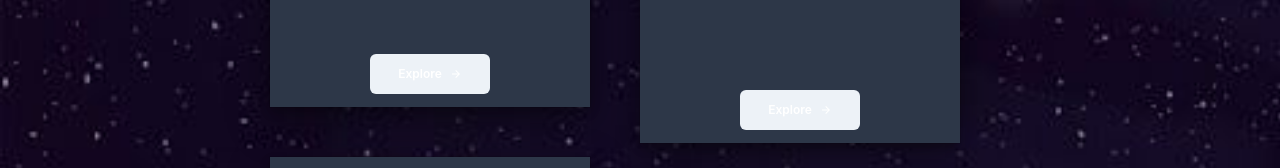
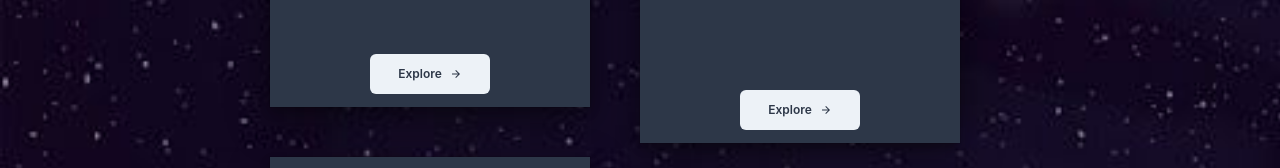
Before and after one commit to 69kazu69/portfolio, a Next.js app: page /components/Projects in a window 1280 px wide. Shown: the part 373-541 px from the top of the page. Built offline with nearby package versions, Linux system fonts and the light colour scheme.

Commit message:
optimized

```diff
--- a/pages/components/Projects.js
+++ b/pages/components/Projects.js
@@ -16,8 +16,8 @@ const Projects = () => {
 
   const bg = useColorModeValue( 'gray.700','gray.800')
   let color = useColorModeValue( "white","gray.200")
-  let btncolor = useColorModeValue( "white","gray.700")
-  let border = useColorModeValue("gray.800","gray.900")
+  let btncolor = useColorModeValue( "gray.700","white")
+  let border = useColorModeValue("gray.900","gray.800")
   let MBox = motion(Box)
   let MDivider = motion(Divider)
 
```
